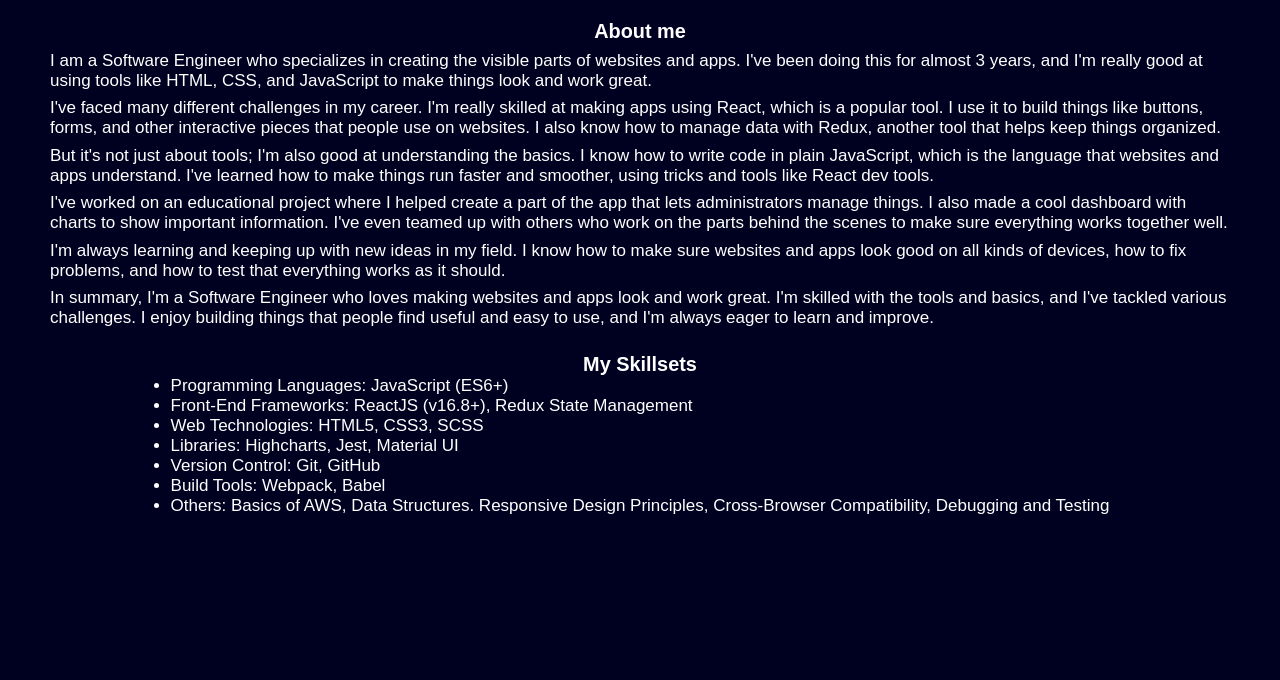
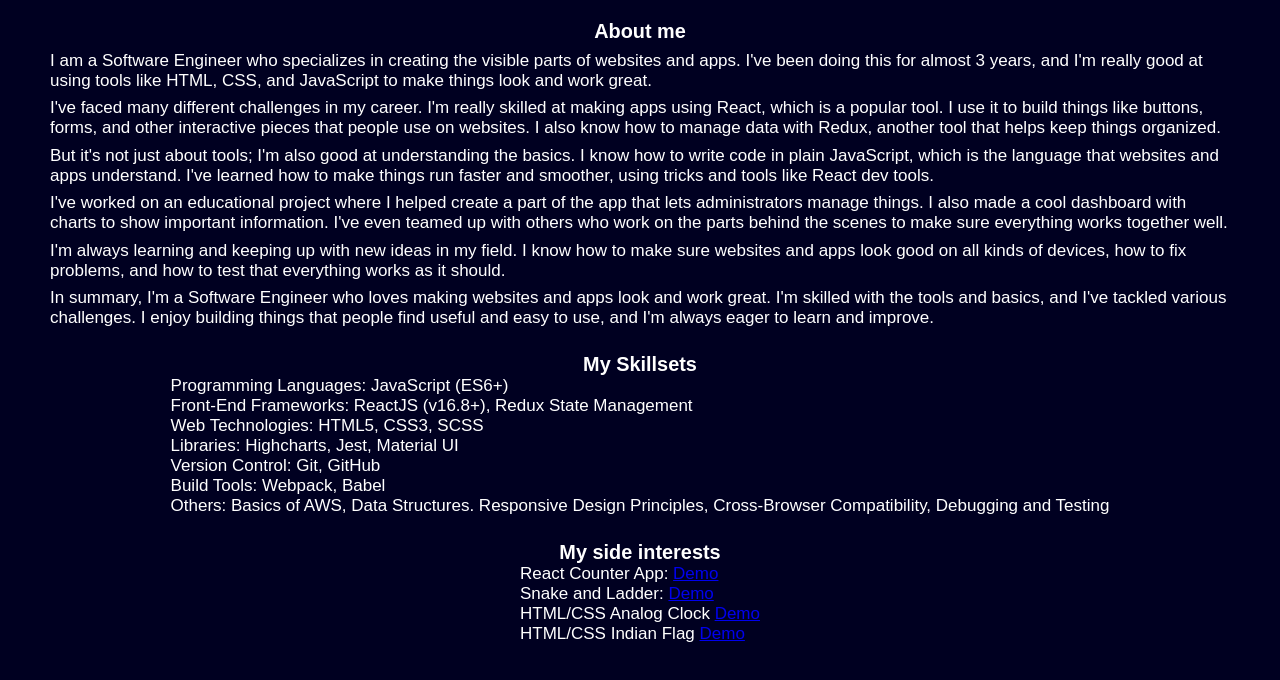
Before and after one commit to Nehagarg17/neha_portfolio_website, a plain HTML site: page about.html in a window 1280 px wide. Shown: the part 60-740 px from the top of the page. Drawn offline with nearby package versions, Linux system fonts and the light colour scheme.

Commit message:
changes for demo projects

```diff
--- a/about.html
+++ b/about.html
@@ -70,6 +70,29 @@
         </li>
       </ul>
     </div>
+    <div class="row">
+      <h3 class="title-section">
+        My side interests
+      </h3>
+      <ul>
+        <li>
+          React Counter App:
+          <a target="_blank" href="https://nehagarg17.github.io/React_Counter_App/">Demo</a>
+        </li>
+        <li>
+          Snake and Ladder:
+          <a target="_blank" href="https://nehagarg17.github.io/My_snake_ladder/">Demo</a>
+        </li>
+        <li>
+          HTML/CSS Analog Clock
+          <a target="_blank" href="https://nehagarg17.github.io/Analog_clock_CSS/">Demo</a>
+        </li>
+        <li>
+          HTML/CSS Indian Flag
+          <a target="_blank" href="https://nehagarg17.github.io/Indian_Flag/">Demo</a>
+        </li>
+      </ul>
+    </div>
   </div>
   <script src="https://cdnjs.cloudflare.com/ajax/libs/jquery/3.7.0/jquery.min.js"></script>
   <!-- Setup and start animation! -->
--- a/assets/styles/about.css
+++ b/assets/styles/about.css
@@ -29,3 +29,7 @@ body {
 .row div{
   margin: 7.5px 0;
 }
+
+ul li {
+  list-style-type: none;
+}
```
